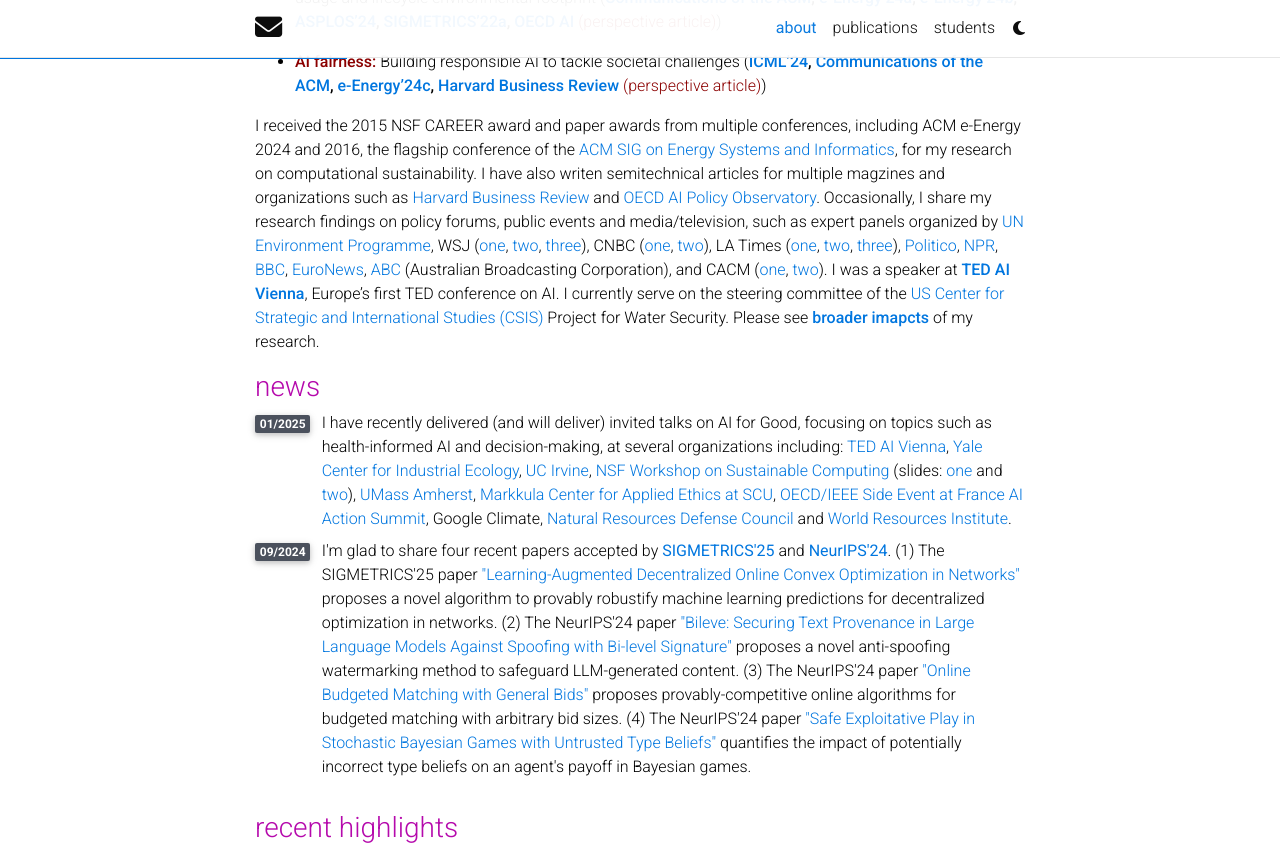
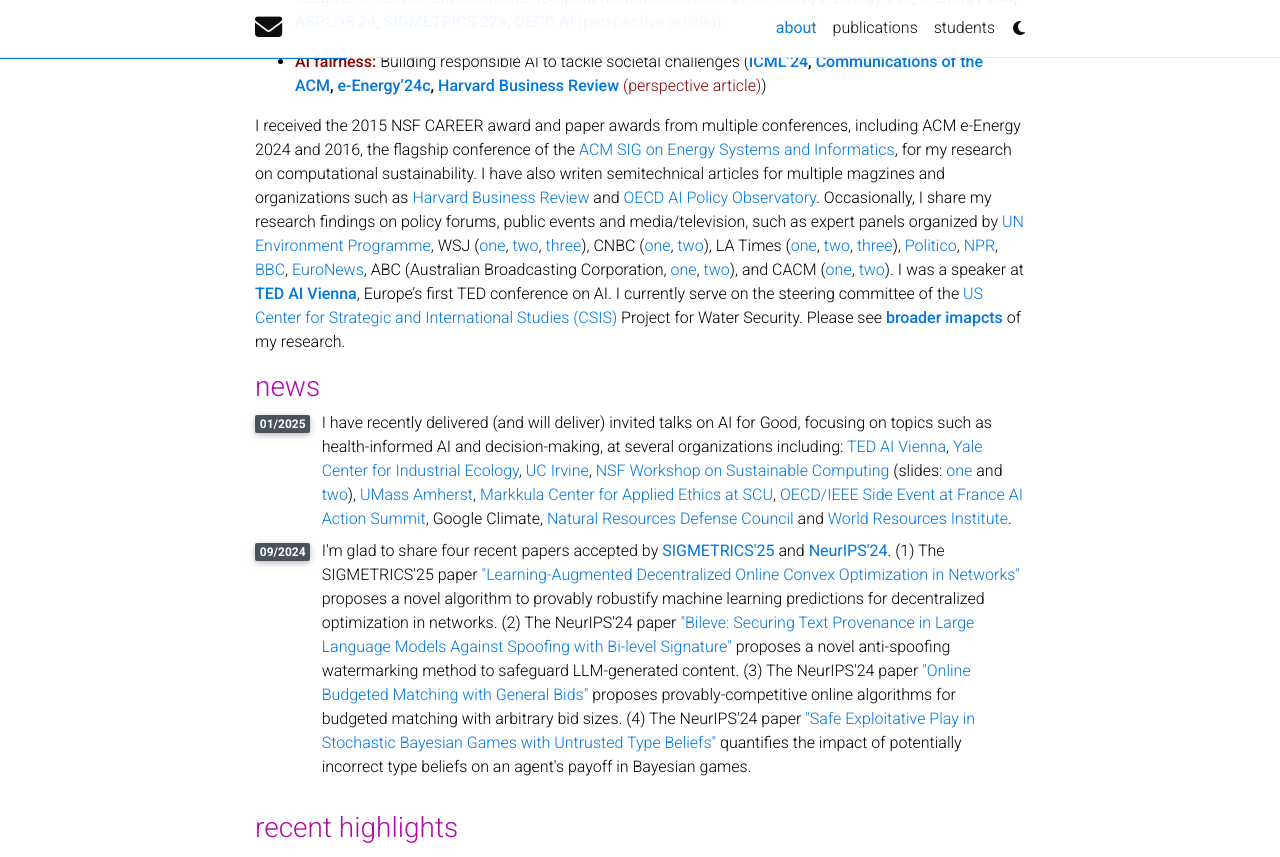
Before and after one commit to shaoleiren/shaoleiren.github.io, a Jekyll site: the page built from _pages/about.md, in a window 1280 px wide and 900 px high, scrolled down 712 px, cut to the strip 0-857 px from the top of the window. Built offline with Jekyll 4.4.1, drawn with Linux system fonts in a browser that asks for light colours; full-size pictures stand in for the smaller copies a plugin makes; comment, search, counter and statistics services are not loaded; a style sheet for code colours, icons or effects is not loaded.

Commit message:
Update about.md

```diff
--- a/_pages/about.md
+++ b/_pages/about.md
@@ -49,4 +49,4 @@
    [three](https://www.latimes.com/environment/story/2024-08-26/tech-firms-conceal-water-and-power-demands-of-ai-computing)), [Politico](https://www.politico.com/newsletters/the-long-game/2024/10/22/ai-and-the-growing-power-struggle-00184827),
    [NPR](https://one.npr.org/?sharedMediaId=nx-s1-5059073:nx-s1-dd125ecf-65a2-40d5-89e2-e5ca568238c5),
    [BBC](https://www.bbc.co.uk/programmes/w172zbk78bmgkxz),
-   [EuroNews](https://www.euronews.com/video/2023/11/01/ai-chatgpt-consumes-more-energy-than-a-traditional-internet-search), [ABC](https://www.abc.net.au/listen/programs/futuretense/artificial-intelligence-its-limits-risks-nd-thirst-for-resources/104238774) (Australian Broadcasting Corporation), and CACM ([one](https://cacm.acm.org/news/thirsty-fabs/), [two](https://cacm.acm.org/news/controlling-ais-growing-energy-needs/)). I was a speaker at **[TED AI Vienna](https://tedai-vienna.ted.com/)**, Europe's first TED conference on AI. I currently serve on the steering committee of the [US Center for Strategic and International Studies (CSIS)](https://www.csis.org/programs/global-food-and-water-security-program) Project for Water Security. Please see **<a href="#impacts">broader imapcts</a>** of my research.
+   [EuroNews](https://www.euronews.com/video/2023/11/01/ai-chatgpt-consumes-more-energy-than-a-traditional-internet-search), ABC (Australian Broadcasting Corporation, [one](https://www.abc.net.au/listen/programs/futuretense/artificial-intelligence-its-limits-risks-nd-thirst-for-resources/104238774), [two](https://www.abc.net.au/news/science/2025-02-06/deepseek-innovations-ai-energy-demand-electricity-sustainability/104874376)), and CACM ([one](https://cacm.acm.org/news/thirsty-fabs/), [two](https://cacm.acm.org/news/controlling-ais-growing-energy-needs/)). I was a speaker at **[TED AI Vienna](https://tedai-vienna.ted.com/)**, Europe's first TED conference on AI. I currently serve on the steering committee of the [US Center for Strategic and International Studies (CSIS)](https://www.csis.org/programs/global-food-and-water-security-program) Project for Water Security. Please see **<a href="#impacts">broader imapcts</a>** of my research.
```
